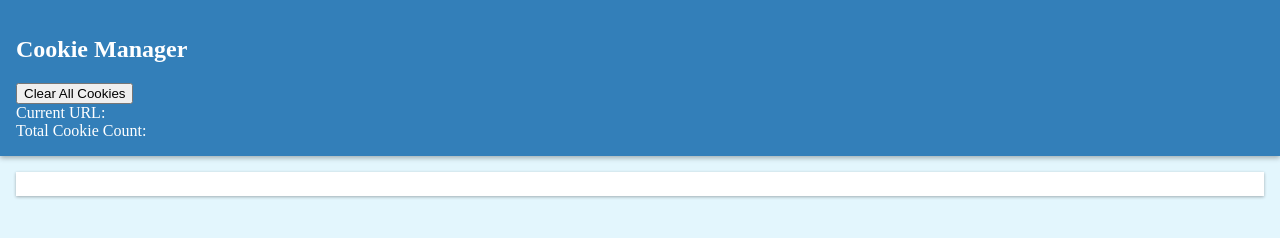
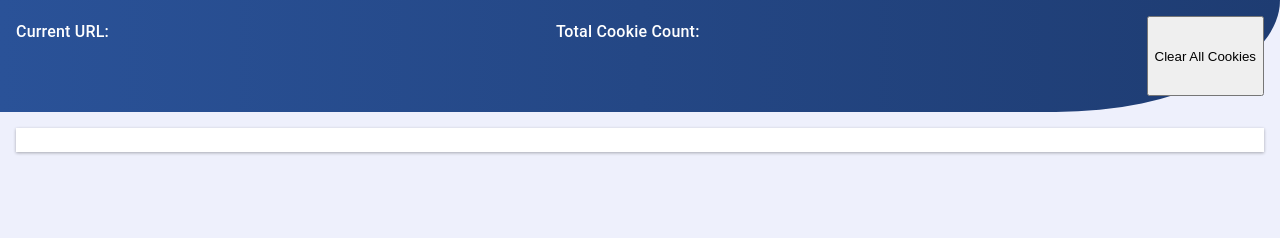
Before and after one commit to Cooperbuilt/visualize-active-cookies, a browser extension: page cookie_window.html in a window 1280 px wide. Drawn offline with Linux system fonts and the light colour scheme.

Commit message:
Re-skin popup

```diff
--- a/background.js
+++ b/background.js
@@ -59,7 +59,7 @@ function displayCookies() {
   }, ([currentTab]) => {
     if (containsWebUrl(currentTab)) {
       updateUrlHTML(currentTab.url);
-      chrome.cookies.getAll({}, createCookieList);
+      chrome.cookies.getAll({ url: currentTab.url }, createCookieList);
     } else {
       chrome.cookies.onChanged.addListener(displayCookies)
       return;
@@ -85,7 +85,7 @@ function removeCookie(cookie) {
 }
 
 function setButtonHandler() {
-  const button = document.querySelector(".CookieManager-button");
+  const button = document.querySelector(".Button");
   button.addEventListener('click', () => {
     clearAllCookies()
   });
--- a/cookie_window.html
+++ b/cookie_window.html
@@ -9,15 +9,23 @@
       min-height: 10%;
       color: #172B4D;
       margin: 0;
-      background: #e3f6fd;
+      background: #EEF0FC;
     }
 
     .CookieManager-header {
-      box-shadow: 0 2px 5px 0 rgba(0, 0, 0, 0.3);
       margin: 0;
       padding: 16px;
-      background-color: #337fb9;
+      background: #1e3c72;
+      /* fallback for old browsers */
+      background: -webkit-linear-gradient(to right, #2a5298, #1e3c72);
+      /* Chrome 10-25, Safari 5.1-6 */
+      background: linear-gradient(to right, #2a5298, #1e3c72);
+      /* W3C, IE 10+/ Edge, Firefox 16+, Chrome 26+, Opera 12+, Safari 7+ */
+      border-bottom-right-radius: 35% 200%;
       color: #fff;
+      display: flex;
+      justify-content: space-between;
+      height: 5em;
     }
 
     .CookieManager-cookieList {
@@ -30,6 +38,7 @@
 
     .Card {
       padding: 4px 16px;
+      background-color: #fff;
     }
 
     .Card-title {
@@ -68,20 +77,17 @@
 
 <body class="CookieManager">
   <div class="CookieManager-header">
-    <h2 class="CookieManager-title">Cookie Manager</h2>
-    <button class="CookieManager-button" id="clear_cookies">
+    <div class="InfoWrapper">
+      <span class="Card-title">Current URL:</span>
+      <span class="CookieManager-currentUrl"></span>
+    </div>
+    <div class="InfoWrapper">
+      <span class="Card-title">Total Cookie Count:</span>
+      <span class="CookieManager-count"></span>
+    </div>
+    <button class="Button" id="clear_cookies">
       Clear All Cookies
     </button>
-    <div class="CookieManager-info">
-      <div class="InfoWrapper">
-        <span>Current URL:</span>
-        <span class="CookieManager-currentUrl"></span>
-      </div>
-      <div class="InfoWrapper">
-        <span>Total Cookie Count:</span>
-        <span class="CookieManager-count"></span>
-      </div>
-    </div>
   </div>
   <ul class="CookieManager-cookieList"></ul>
   <script src="background.js"></script>
```
